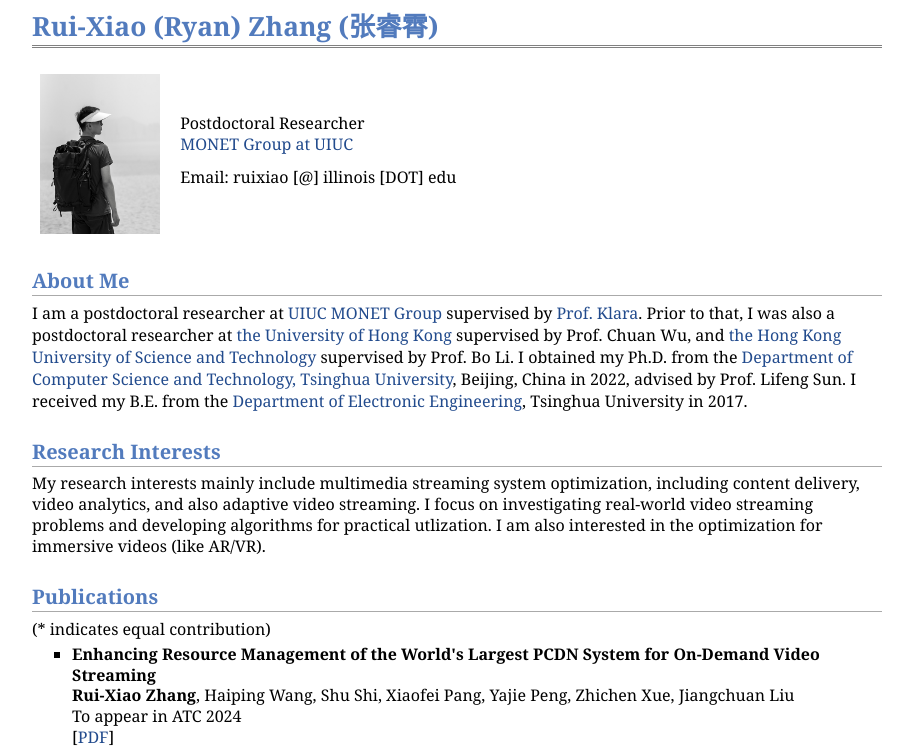
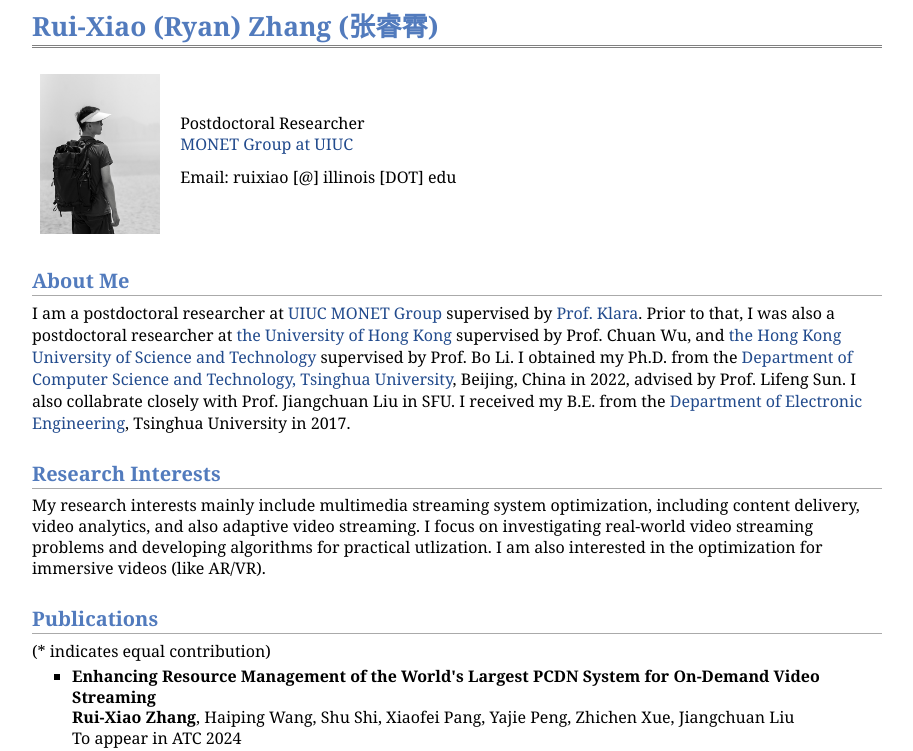
Before and after one commit to RuixiaoZhang/ruixiaozhang.github.io, a plain HTML site: page index.html in a window 1280 px wide. Shown: the top 751 px of the page, without its empty margins (183-1096 px from the left). Drawn offline with Linux system fonts and the light colour scheme.

Commit message:
Update index.html

```diff
--- a/index.html
+++ b/index.html
@@ -38,7 +38,7 @@
 
 		<h2>About Me</h2>
 
-		I am a postdoctoral researcher at <a href="https://monet.cs.illinois.edu/">UIUC MONET Group</a> supervised by <a href="https://cs.illinois.edu/about/people/faculty/klara">Prof. Klara</a>. Prior to that, I was also a postdoctoral researcher at <a href="">the University of Hong Kong </a> supervised by Prof. Chuan Wu, and <a href="">the Hong Kong University of Science and Technology</a> supervised by Prof. Bo Li. I obtained my Ph.D. from the <a href="https://www.cs.tsinghua.edu.cn/en/">Department of Computer Science and Technology, Tsinghua University</a>, Beijing, China in 2022, advised by Prof. Lifeng Sun. I received my B.E. from the <a href="https://www.ee.tsinghua.edu.cn/en/">Department of Electronic Engineering</a>, Tsinghua University in 2017. </p>
+		I am a postdoctoral researcher at <a href="https://monet.cs.illinois.edu/">UIUC MONET Group</a> supervised by <a href="https://cs.illinois.edu/about/people/faculty/klara">Prof. Klara</a>. Prior to that, I was also a postdoctoral researcher at <a href="">the University of Hong Kong </a> supervised by Prof. Chuan Wu, and <a href="">the Hong Kong University of Science and Technology</a> supervised by Prof. Bo Li. I obtained my Ph.D. from the <a href="https://www.cs.tsinghua.edu.cn/en/">Department of Computer Science and Technology, Tsinghua University</a>, Beijing, China in 2022, advised by Prof. Lifeng Sun. I also collabrate closely with Prof. Jiangchuan Liu in SFU. I received my B.E. from the <a href="https://www.ee.tsinghua.edu.cn/en/">Department of Electronic Engineering</a>, Tsinghua University in 2017. </p>
 
 		<h2>Research Interests</h2>
 		<p>My research interests mainly include multimedia streaming system optimization, including content delivery, video analytics, and also adaptive video streaming. I focus on investigating real-world video streaming problems and developing algorithms for practical utlization. I am also interested in the optimization for immersive videos (like AR/VR).
```
